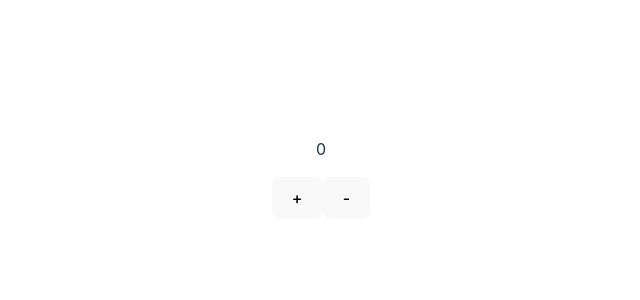
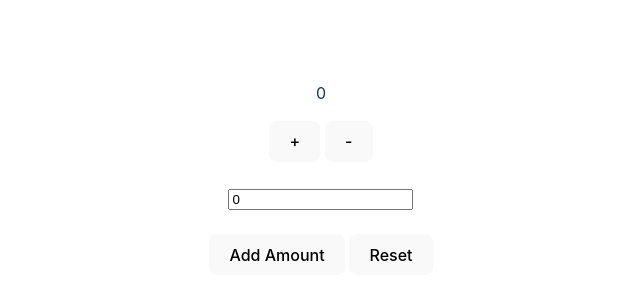
Before and after one commit to arianXdev/counter-redux-app, a React (Vite) app: page / in a window 1280 px wide. Shown: the part 230-530 px from the top of the page, without its empty margins (319-959 px from the left). Built offline with nearby package versions, Linux system fonts and the light colour scheme.

Commit message:
feat: added more actions

```diff
--- a/src/features/counter/Counter.jsx
+++ b/src/features/counter/Counter.jsx
@@ -1,16 +1,34 @@
 import { useSelector, useDispatch } from "react-redux";
-import { increment, decrement } from "./counterSlice"; // our actions
+import { increment, decrement, reset, incrementByAmount } from "./counterSlice"; // our actions
+import { useState } from "react";
 
 const Counter = () => {
 	const count = useSelector((state) => state.counter.count);
 	const dispatch = useDispatch();
 
+	const [incrementAmount, setIncrementAmount] = useState(0);
+
+	const addValue = Number(incrementAmount) || 0;
+
+	const resetAll = () => {
+		setIncrementAmount(0);
+		dispatch(reset());
+	};
+
 	return (
 		<section>
 			<p>{count}</p>
 			<div>
-				<button onClick={() => dispatch(increment())}>+</button>
-				<button onClick={() => dispatch(decrement())}>-</button>
+				<button onClick={() => dispatch(increment())}>+</button> <button onClick={() => dispatch(decrement())}>-</button>
+			</div>
+
+			<br />
+			<input type="text" value={incrementAmount} onChange={(e) => setIncrementAmount(e.target.value)} />
+			<br />
+			<br />
+
+			<div>
+				<button onClick={() => dispatch(incrementByAmount(addValue))}>Add Amount</button> <button onClick={resetAll}>Reset</button>
 			</div>
 		</section>
 	);
--- a/src/features/counter/counterSlice.js
+++ b/src/features/counter/counterSlice.js
@@ -15,9 +15,17 @@
 		decrement: (state) => {
 			state.count -= 1;
 		},
+
+		reset: (state) => {
+			state.count = 0;
+		},
+
+		incrementByAmount: (state, action) => {
+			state.count += action.payload; // payload is the same as value, payload = value or amount
+		},
 	},
 });
 
-export const { increment, decrement } = counterSlice.actions;
+export const { increment, decrement, reset, incrementByAmount } = counterSlice.actions;
 
 export default counterSlice.reducer;
```
